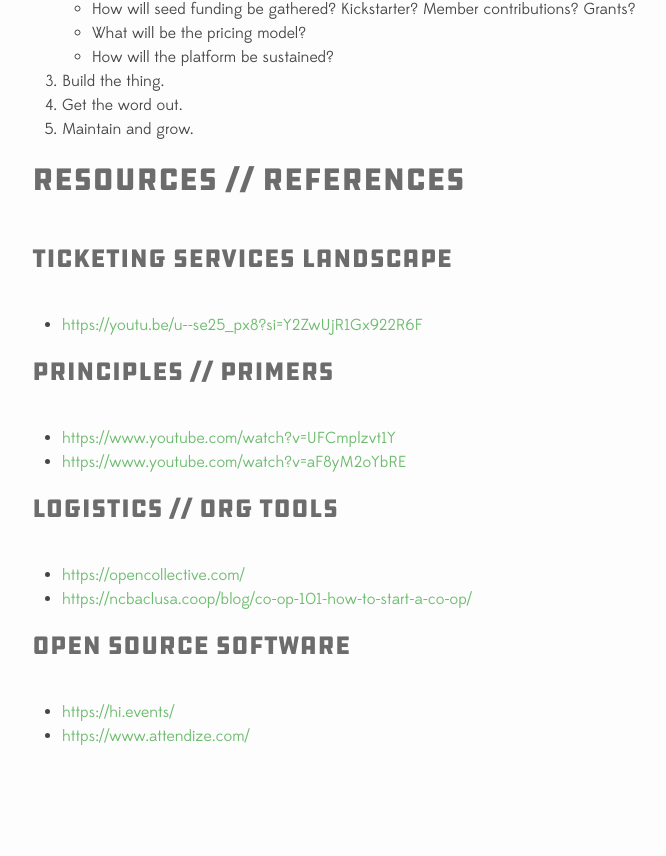
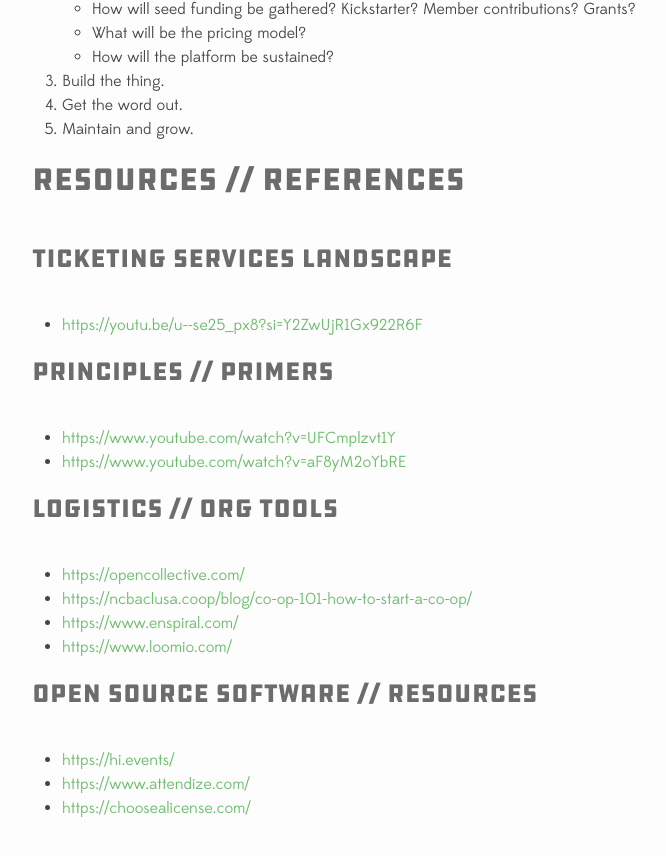
Before and after one commit to turpana/tm-website, a Jekyll site: the page built from ticket-coop.md, in a window 1280 px wide and 900 px high, scrolled down 898 px. Shown: the top 856 px of the window, without its empty margins (238-904 px from the left). Built offline with Jekyll 4.4.1, drawn with Linux system fonts in a browser that asks for light colours; before the commit the page ends 1726 px from its top, so only the background shows below that.

Commit message:
Ticket coop updates

```diff
--- a/ticket-coop.md
+++ b/ticket-coop.md
@@ -36,7 +36,10 @@ Independent music venues.
 ### Logistics // Org Tools
 - <https://opencollective.com/>
 - <https://ncbaclusa.coop/blog/co-op-101-how-to-start-a-co-op/>
+- <https://www.enspiral.com/>
+- <https://www.loomio.com/>
 
-### Open Source Software
+### Open Source Software // Resources
 - <https://hi.events/>
 - <https://www.attendize.com/>
+- <https://choosealicense.com/>
```
